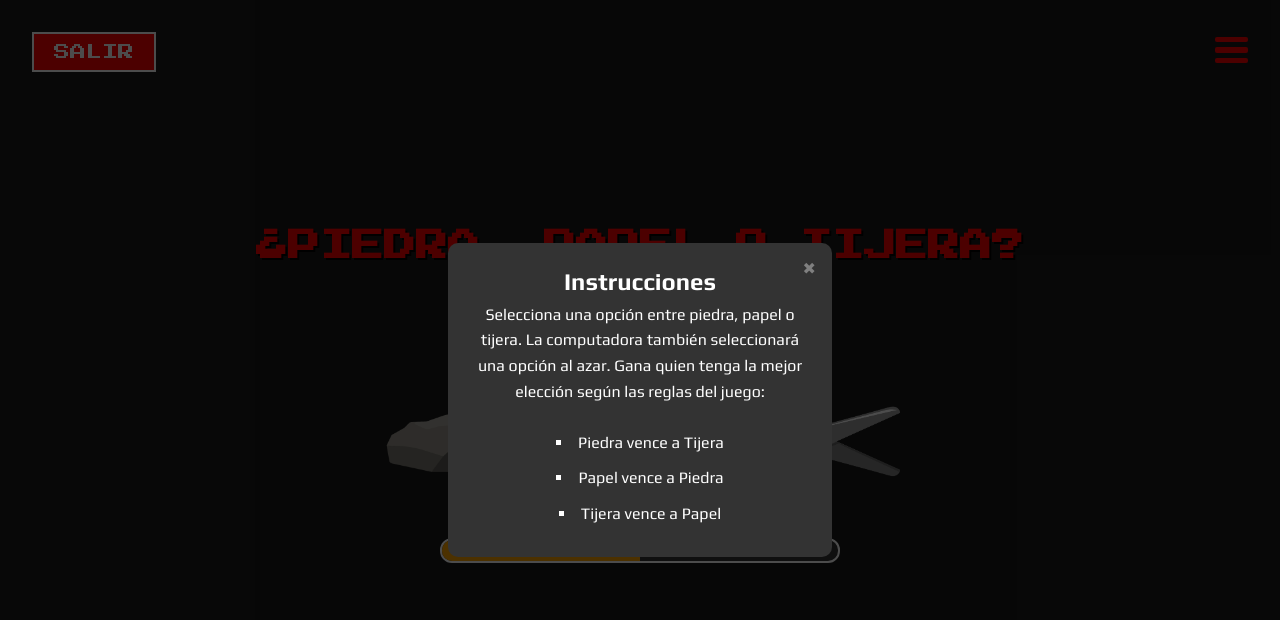
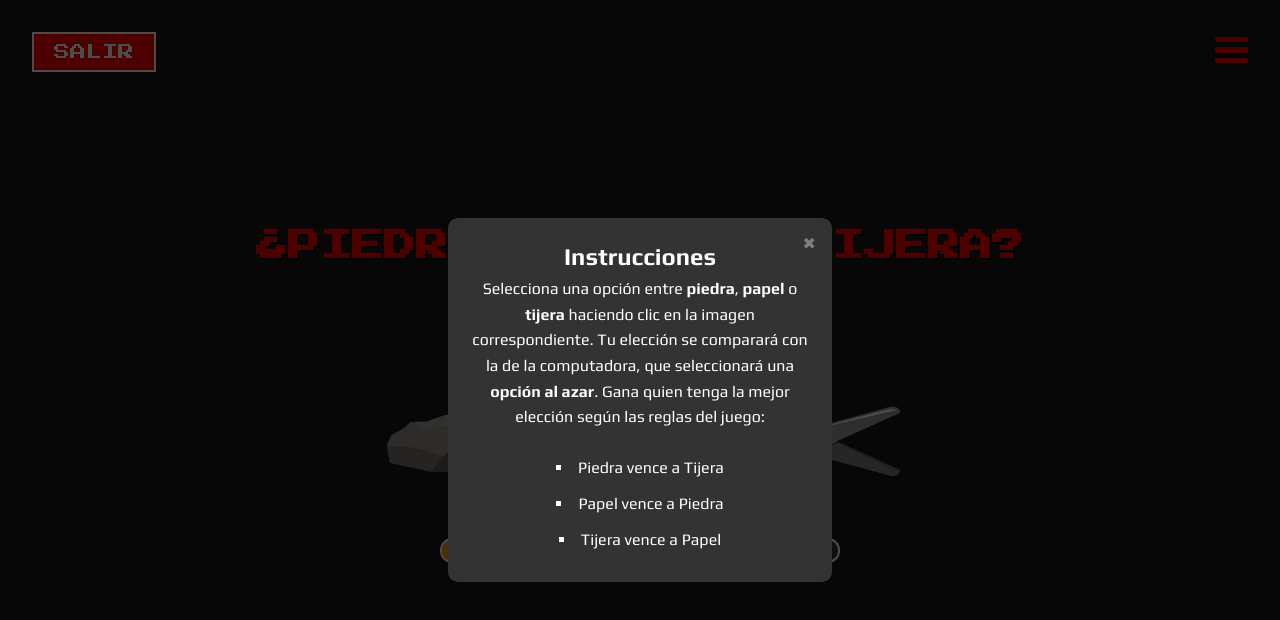
Before and after one commit to micarini/2024-proyecto-juego-final, a plain HTML site: page index.html in a window 1280 px wide. Both pictures are taken after typing "Sample" into the empty fields and a click on the button "START". Drawn offline with Linux system fonts and the light colour scheme.

Commit message:
bold en instrucciones

```diff
--- a/assets/js/script.js
+++ b/assets/js/script.js
@@ -1,12 +1,10 @@
 /*para pasar de la pagina de inicio a la de juego y viceversa, y verificación de formulario*/
-
 let startPage = document.getElementById('start-page');
 let gamePage = document.getElementById('game-page');
 let startButton = document.getElementById('button-start');
 let exitButton = document.getElementById('exit-button');
 let backButton = document.getElementById('button-restart');
 let errorMessage = document.getElementById('error-message');
-
 
 function showStartPage() { /*funcion para la pagina de inicio*/
   startPage.classList.add('active'); // mostrar pag inicio
--- a/index.html
+++ b/index.html
@@ -114,7 +114,7 @@
         <div class="modal-content">
           <button id="close-modal" class="modal-close">✖</button>
           <h2>Instrucciones</h2>
-          <p>Selecciona una opción entre piedra, papel o tijera. La computadora también seleccionará una opción al azar. Gana quien tenga la mejor elección según las reglas del juego: </p>
+          <p>Selecciona una opción entre <b>piedra</b>, <b>papel</b> o <b>tijera</b> haciendo clic en la imagen correspondiente. Tu elección se comparará con la de la computadora, que seleccionará una <b>opción al azar</b>. Gana quien tenga la mejor elección según las reglas del juego:</p>
           <br>
           <ul>
             <li>Piedra vence a Tijera</li>
@@ -128,18 +128,17 @@
   </div>
 
 <!--
-que las fotos y todo sean un poco mas chicas, la barra de progreso tambien, y el texto debajo tambien por que se mueve la pagina de lugar sino
-hacer mas visible las elecciones, mostrar el dibujo de lo que elegiste y lo que eligio la computadora
-hacer un modo "claro"
 agregarle sonido al ganar o perder, o al hacer click
 que el modal se cierre a los 5 segundos tambien para que el jugador se de cuenta que tiene que seguir jugando, o tambien agregarlo en las instrucciones por las dudas
 en vez de una cruz en el modal de las instrucciones, que el usuario pueda agree poniendo el ok, o si toca fuera del modal que se cierre tambien
-el responsive de modal de la pagina del juego se ve mal, habria que arreglar:
+el responsive de modal de la pagina del juego se ve mal en version mobile (en tablet esta bien), habria que arreglar:
 el modal de instrucciones
 el boton de salir y menu hamburguesa que no se vayan con scroll
 el titulo del juego
 la barra de progreso
-las imagenes, quedan como scroll (sino forzar que el jugador juege en horizontal por ahi si es mas simple)-->
+las imagenes, quedan como scroll (sino forzar que el jugador juege en horizontal por ahi si es mas simple)
+agregar mini icono de imagen arriba para el buscador
+cartel de ganaste o perdiste, sacar transparencia y que aparezca PERDISTE o GANASTE en grande y luego la mini explicacion-->
 
     <script src="assets/js/script.js"></script>
   </body>
```
